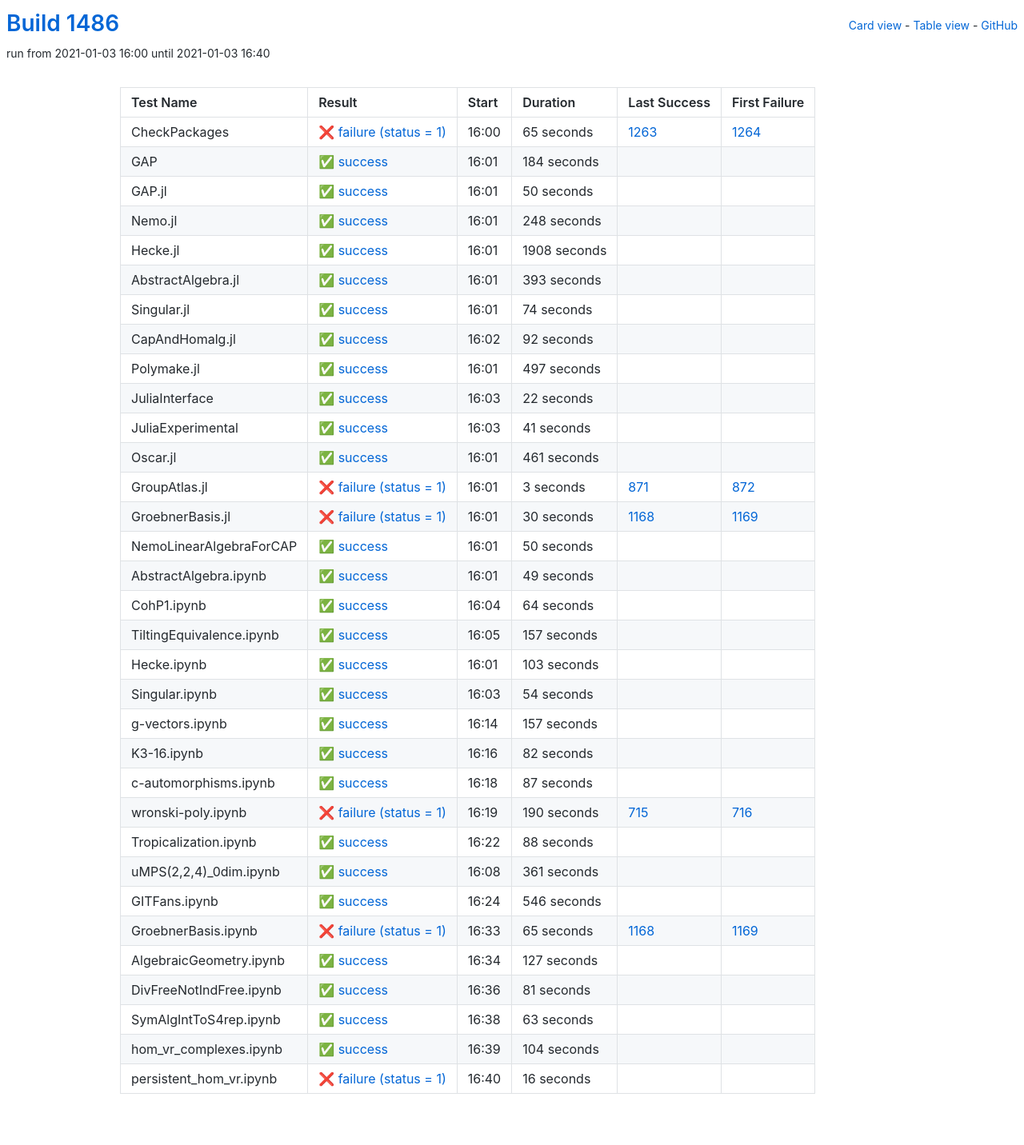
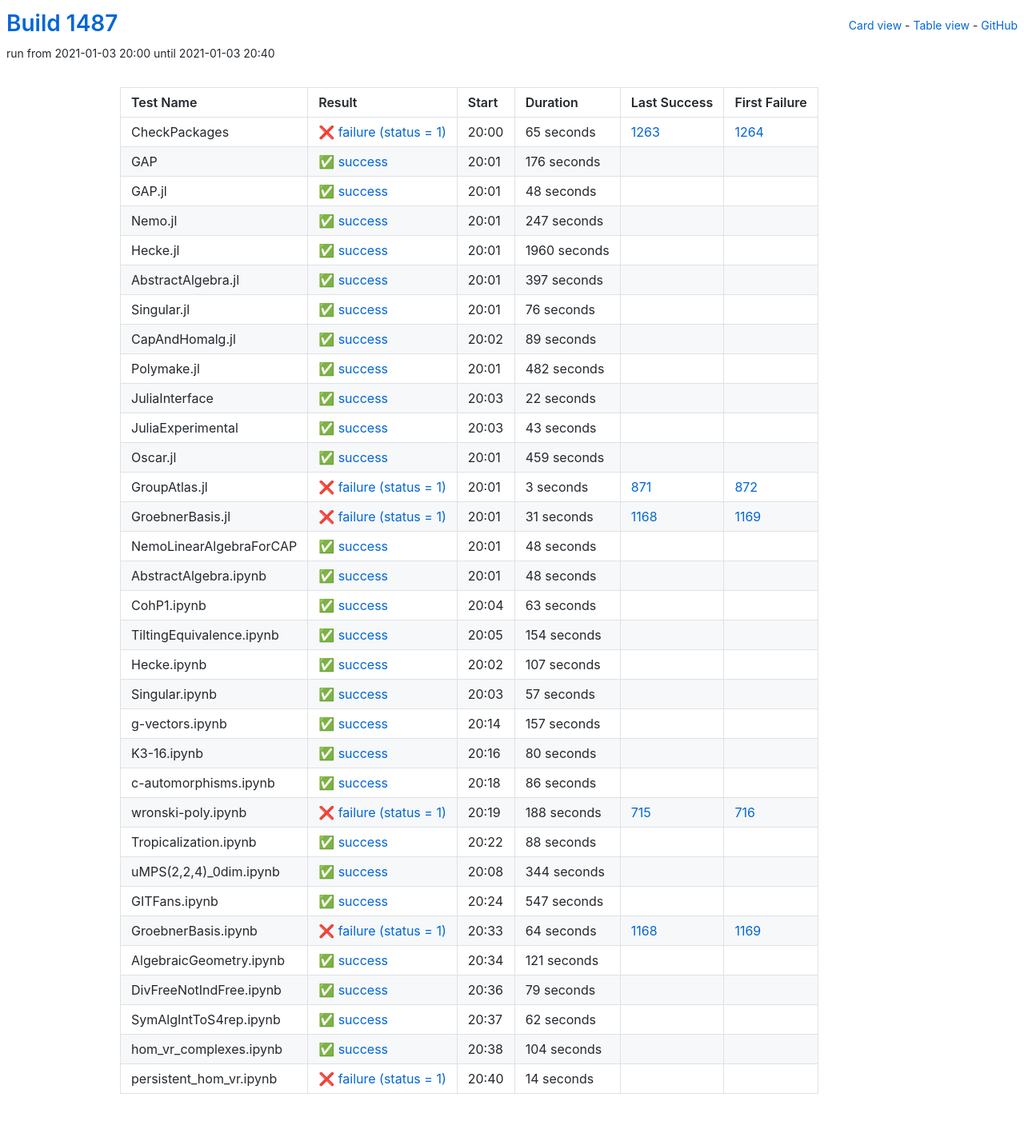
Before and after one commit to oscar-system/oscar-ci-status-stable, a Jekyll site: the page built from table.html, in a window 1280 px wide. Shown: the whole page at 80% size. Built offline with Jekyll 4.4.1, drawn with Linux system fonts in a browser that asks for light colours.

Commit message:
Build #1487

```diff
--- a/_data/ci.yml
+++ b/_data/ci.yml
@@ -1,6 +1,6 @@
 ---
-build: 1486
-build_url: https://oscarci.mathematik.uni-kl.de/job/oscar-stable/1486/
+build: 1487
+build_url: https://oscarci.mathematik.uni-kl.de/job/oscar-stable/1487/
 job: oscar-stable
 organization: oscar-system
 repo: oscar-ci-status-stable
@@ -8,8 +8,8 @@ repourl: https://github.com/oscar-system/oscar-ci-status-stable
 tests:
 - name: CheckPackages
   id: checkpackages
-  log: https://oscarci.mathematik.uni-kl.de/job/oscar-stable/1486/artifact/logs/build-1486/CheckPackages.log
-  start: 2021-01-03 16:00
+  log: https://oscarci.mathematik.uni-kl.de/job/oscar-stable/1487/artifact/logs/build-1487/CheckPackages.log
+  start: 2021-01-03 20:00
   success: false
   exitcode: 1
   status: failure
@@ -20,104 +20,104 @@ tests:
   first_failure_url: https://oscarci.mathematik.uni-kl.de/job/oscar-stable/1264/
 - name: GAP
   id: gap
-  log: https://oscarci.mathematik.uni-kl.de/job/oscar-stable/1486/artifact/logs/build-1486/GAP.log
-  start: 2021-01-03 16:01
+  log: https://oscarci.mathematik.uni-kl.de/job/oscar-stable/1487/artifact/logs/build-1487/GAP.log
+  start: 2021-01-03 20:01
   success: true
   exitcode: 0
   status: success
-  duration: 184
+  duration: 176
   last_success: false
   last_success_url:
   first_failure: false
   first_failure_url:
 - name: GAP.jl
   id: gap-jl
-  log: https://oscarci.mathematik.uni-kl.de/job/oscar-stable/1486/artifact/logs/build-1486/GAP.jl.log
-  start: 2021-01-03 16:01
+  log: https://oscarci.mathematik.uni-kl.de/job/oscar-stable/1487/artifact/logs/build-1487/GAP.jl.log
+  start: 2021-01-03 20:01
   success: true
   exitcode: 0
   status: success
-  duration: 50
+  duration: 48
   last_success: false
   last_success_url:
   first_failure: false
   first_failure_url:
 - name: Nemo.jl
   id: nemo-jl
-  log: https://oscarci.mathematik.uni-kl.de/job/oscar-stable/1486/artifact/logs/build-1486/Nemo.jl.log
-  start: 2021-01-03 16:01
+  log: https://oscarci.mathematik.uni-kl.de/job/oscar-stable/1487/artifact/logs/build-1487/Nemo.jl.log
+  start: 2021-01-03 20:01
   success: true
   exitcode: 0
   status: success
-  duration: 248
+  duration: 247
   last_success: false
   last_success_url:
   first_failure: false
   first_failure_url:
 - name: Hecke.jl
   id: hecke-jl
-  log: https://oscarci.mathematik.uni-kl.de/job/oscar-stable/1486/artifact/logs/build-1486/Hecke.jl.log
-  start: 2021-01-03 16:01
+  log: https://oscarci.mathematik.uni-kl.de/job/oscar-stable/1487/artifact/logs/build-1487/Hecke.jl.log
+  start: 2021-01-03 20:01
   success: true
   exitcode: 0
   status: success
-  duration: 1908
+  duration: 1960
   last_success: false
   last_success_url:
   first_failure: false
   first_failure_url:
 - name: AbstractAlgebra.jl
   id: abstractalgebra-jl
-  log: https://oscarci.mathematik.uni-kl.de/job/oscar-stable/1486/artifact/logs/build-1486/AbstractAlgebra.jl.log
-  start: 2021-01-03 16:01
+  log: https://oscarci.mathematik.uni-kl.de/job/oscar-stable/1487/artifact/logs/build-1487/AbstractAlgebra.jl.log
+  start: 2021-01-03 20:01
   success: true
   exitcode: 0
   status: success
-  duration: 393
+  duration: 397
   last_success: false
   last_success_url:
   first_failure: false
   first_failure_url:
 - name: Singular.jl
   id: singular-jl
-  log: https://oscarci.mathematik.uni-kl.de/job/oscar-stable/1486/artifact/logs/build-1486/Singular.jl.log
-  start: 2021-01-03 16:01
+  log: https://oscarci.mathematik.uni-kl.de/job/oscar-stable/1487/artifact/logs/build-1487/Singular.jl.log
+  start: 2021-01-03 20:01
   success: true
   exitcode: 0
   status: success
-  duration: 74
+  duration: 76
   last_success: false
   last_success_url:
   first_failure: false
   first_failure_url:
 - name: CapAndHomalg.jl
   id: capandhomalg-jl
-  log: https://oscarci.mathematik.uni-kl.de/job/oscar-stable/1486/artifact/logs/build-1486/CapAndHomalg.jl.log
-  start: 2021-01-03 16:02
+  log: https://oscarci.mathematik.uni-kl.de/job/oscar-stable/1487/artifact/logs/build-1487/CapAndHomalg.jl.log
+  start: 2021-01-03 20:02
   success: true
   exitcode: 0
   status: success
-  duration: 92
+  duration: 89
   last_success: false
   last_success_url:
   first_failure: false
   first_failure_url:
 - name: Polymake.jl
   id: polymake-jl
-  log: https://oscarci.mathematik.uni-kl.de/job/oscar-stable/1486/artifact/logs/build-1486/Polymake.jl.log
-  start: 2021-01-03 16:01
+  log: https://oscarci.mathematik.uni-kl.de/job/oscar-stable/1487/artifact/logs/build-1487/Polymake.jl.log
+  start: 2021-01-03 20:01
   success: true
   exitcode: 0
   status: success
-  duration: 497
+  duration: 482
   last_success: false
   last_success_url:
   first_failure: false
   first_failure_url:
 - name: JuliaInterface
   id: juliainterface
-  log: https://oscarci.mathematik.uni-kl.de/job/oscar-stable/1486/artifact/logs/build-1486/JuliaInterface.log
-  start: 2021-01-03 16:03
+  log: https://oscarci.mathematik.uni-kl.de/job/oscar-stable/1487/artifact/logs/build-1487/JuliaInterface.log
+  start: 2021-01-03 20:03
   success: true
   exitcode: 0
   status: success
@@ -128,32 +128,32 @@ tests:
   first_failure_url:
 - name: JuliaExperimental
   id: juliaexperimental
-  log: https://oscarci.mathematik.uni-kl.de/job/oscar-stable/1486/artifact/logs/build-1486/JuliaExperimental.log
-  start: 2021-01-03 16:03
+  log: https://oscarci.mathematik.uni-kl.de/job/oscar-stable/1487/artifact/logs/build-1487/JuliaExperimental.log
+  start: 2021-01-03 20:03
   success: true
   exitcode: 0
   status: success
-  duration: 41
+  duration: 43
   last_success: false
   last_success_url:
   first_failure: false
   first_failure_url:
 - name: Oscar.jl
   id: oscar-jl
-  log: https://oscarci.mathematik.uni-kl.de/job/oscar-stable/1486/artifact/logs/build-1486/Oscar.jl.log
-  start: 2021-01-03 16:01
+  log: https://oscarci.mathematik.uni-kl.de/job/oscar-stable/1487/artifact/logs/build-1487/Oscar.jl.log
+  start: 2021-01-03 20:01
   success: true
   exitcode: 0
   status: success
-  duration: 461
+  duration: 459
   last_success: false
   last_success_url:
   first_failure: false
   first_failure_url:
 - name: GroupAtlas.jl
   id: groupatlas-jl
-  log: https://oscarci.mathematik.uni-kl.de/job/oscar-stable/1486/artifact/logs/build-1486/GroupAtlas.jl.log
-  start: 2021-01-03 16:01
+  log: https://oscarci.mathematik.uni-kl.de/job/oscar-stable/1487/artifact/logs/build-1487/GroupAtlas.jl.log
+  start: 2021-01-03 20:01
   success: false
   exitcode: 1
   status: failure
@@ -164,92 +164,92 @@ tests:
   first_failure_url: https://oscarci.mathematik.uni-kl.de/job/oscar-stable/872/
 - name: GroebnerBasis.jl
   id: groebnerbasis-jl
-  log: https://oscarci.mathematik.uni-kl.de/job/oscar-stable/1486/artifact/logs/build-1486/GroebnerBasis.jl.log
-  start: 2021-01-03 16:01
+  log: https://oscarci.mathematik.uni-kl.de/job/oscar-stable/1487/artifact/logs/build-1487/GroebnerBasis.jl.log
+  start: 2021-01-03 20:01
   success: false
   exitcode: 1
   status: failure
-  duration: 30
+  duration: 31
   last_success: 1168
   last_success_url: https://oscarci.mathematik.uni-kl.de/job/oscar-stable/1168/
   first_failure: 1169
   first_failure_url: https://oscarci.mathematik.uni-kl.de/job/oscar-stable/1169/
 - name: NemoLinearAlgebraForCAP
   id: nemolinearalgebraforcap
-  log: https://oscarci.mathematik.uni-kl.de/job/oscar-stable/1486/artifact/logs/build-1486/NemoLinearAlgebraForCAP.log
-  start: 2021-01-03 16:01
+  log: https://oscarci.mathematik.uni-kl.de/job/oscar-stable/1487/artifact/logs/build-1487/NemoLinearAlgebraForCAP.log
+  start: 2021-01-03 20:01
   success: true
   exitcode: 0
   status: success
-  duration: 50
+  duration: 48
   last_success: false
   last_success_url:
   first_failure: false
   first_failure_url:
 - name: AbstractAlgebra.ipynb
   id: abstractalgebra-ipynb
-  log: https://oscarci.mathematik.uni-kl.de/job/oscar-stable/1486/artifact/logs/build-1486/AbstractAlgebra.ipynb.log
-  start: 2021-01-03 16:01
+  log: https://oscarci.mathematik.uni-kl.de/job/oscar-stable/1487/artifact/logs/build-1487/AbstractAlgebra.ipynb.log
+  start: 2021-01-03 20:01
   success: true
   exitcode: 0
   status: success
-  duration: 49
+  duration: 48
   last_success: false
   last_success_url:
   first_failure: false
   first_failure_url:
 - name: CohP1.ipynb
   id: cohp1-ipynb
-  log: https://oscarci.mathematik.uni-kl.de/job/oscar-stable/1486/artifact/logs/build-1486/CohP1.ipynb.log
-  start: 2021-01-03 16:04
+  log: https://oscarci.mathematik.uni-kl.de/job/oscar-stable/1487/artifact/logs/build-1487/CohP1.ipynb.log
+  start: 2021-01-03 20:04
   success: true
   exitcode: 0
   status: success
-  duration: 64
+  duration: 63
   last_success: false
   last_success_url:
   first_failure: false
   first_failure_url:
 - name: TiltingEquivalence.ipynb
   id: tiltingequivalence-ipynb
-  log: https://oscarci.mathematik.uni-kl.de/job/oscar-stable/1486/artifact/logs/build-1486/TiltingEquivalence.ipynb.log
-  start: 2021-01-03 16:05
+  log: https://oscarci.mathematik.uni-kl.de/job/oscar-stable/1487/artifact/logs/build-1487/TiltingEquivalence.ipynb.log
+  start: 2021-01-03 20:05
   success: true
   exitcode: 0
   status: success
-  duration: 157
+  duration: 154
   last_success: false
   last_success_url:
   first_failure: false
   first_failure_url:
 - name: Hecke.ipynb
   id: hecke-ipynb
-  log: https://oscarci.mathematik.uni-kl.de/job/oscar-stable/1486/artifact/logs/build-1486/Hecke.ipynb.log
-  start: 2021-01-03 16:01
+  log: https://oscarci.mathematik.uni-kl.de/job/oscar-stable/1487/artifact/logs/build-1487/Hecke.ipynb.log
+  start: 2021-01-03 20:02
   success: true
   exitcode: 0
   status: success
-  duration: 103
+  duration: 107
   last_success: false
   last_success_url:
   first_failure: false
   first_failure_url:
 - name: Singular.ipynb
   id: singular-ipynb
-  log: https://oscarci.mathematik.uni-kl.de/job/oscar-stable/1486/artifact/logs/build-1486/Singular.ipynb.log
-  start: 2021-01-03 16:03
+  log: https://oscarci.mathematik.uni-kl.de/job/oscar-stable/1487/artifact/logs/build-1487/Singular.ipynb.log
+  start: 2021-01-03 20:03
   success: true
   exitcode: 0
   status: success
-  duration: 54
+  duration: 57
   last_success: false
   last_success_url:
   first_failure: false
   first_failure_url:
 - name: g-vectors.ipynb
   id: g-vectors-ipynb
-  log: https://oscarci.mathematik.uni-kl.de/job/oscar-stable/1486/artifact/logs/build-1486/g-vectors.ipynb.log
-  start: 2021-01-03 16:14
+  log: https://oscarci.mathematik.uni-kl.de/job/oscar-stable/1487/artifact/logs/build-1487/g-vectors.ipynb.log
+  start: 2021-01-03 20:14
   success: true
   exitcode: 0
   status: success
@@ -260,44 +260,44 @@ tests:
   first_failure_url:
 - name: K3-16.ipynb
   id: k3-16-ipynb
-  log: https://oscarci.mathematik.uni-kl.de/job/oscar-stable/1486/artifact/logs/build-1486/K3-16.ipynb.log
-  start: 2021-01-03 16:16
+  log: https://oscarci.mathematik.uni-kl.de/job/oscar-stable/1487/artifact/logs/build-1487/K3-16.ipynb.log
+  start: 2021-01-03 20:16
   success: true
   exitcode: 0
   status: success
-  duration: 82
+  duration: 80
   last_success: false
   last_success_url:
   first_failure: false
   first_failure_url:
 - name: c-automorphisms.ipynb
   id: c-automorphisms-ipynb
-  log: https://oscarci.mathematik.uni-kl.de/job/oscar-stable/1486/artifact/logs/build-1486/c-automorphisms.ipynb.log
-  start: 2021-01-03 16:18
+  log: https://oscarci.mathematik.uni-kl.de/job/oscar-stable/1487/artifact/logs/build-1487/c-automorphisms.ipynb.log
+  start: 2021-01-03 20:18
   success: true
   exitcode: 0
   status: success
-  duration: 87
+  duration: 86
   last_success: false
   last_success_url:
   first_failure: false
   first_failure_url:
 - name: wronski-poly.ipynb
   id: wronski-poly-ipynb
-  log: https://oscarci.mathematik.uni-kl.de/job/oscar-stable/1486/artifact/logs/build-1486/wronski-poly.ipynb.log
-  start: 2021-01-03 16:19
+  log: https://oscarci.mathematik.uni-kl.de/job/oscar-stable/1487/artifact/logs/build-1487/wronski-poly.ipynb.log
+  start: 2021-01-03 20:19
   success: false
   exitcode: 1
   status: failure
-  duration: 190
+  duration: 188
   last_success: 715
   last_success_url: https://oscarci.mathematik.uni-kl.de/job/oscar-stable/715/
   first_failure: 716
   first_failure_url: https://oscarci.mathematik.uni-kl.de/job/oscar-stable/716/
 - name: Tropicalization.ipynb
   id: tropicalization-ipynb
-  log: https://oscarci.mathematik.uni-kl.de/job/oscar-stable/1486/artifact/logs/build-1486/Tropicalization.ipynb.log
-  start: 2021-01-03 16:22
+  log: https://oscarci.mathematik.uni-kl.de/job/oscar-stable/1487/artifact/logs/build-1487/Tropicalization.ipynb.log
+  start: 2021-01-03 20:22
   success: true
   exitcode: 0
   status: success
@@ -308,80 +308,80 @@ tests:
   first_failure_url:
 - name: uMPS(2,2,4)_0dim.ipynb
   id: umps-2-2-4-0dim-ipynb
-  log: https://oscarci.mathematik.uni-kl.de/job/oscar-stable/1486/artifact/logs/build-1486/uMPS-2-2-4-_0dim.ipynb.log
-  start: 2021-01-03 16:08
+  log: https://oscarci.mathematik.uni-kl.de/job/oscar-stable/1487/artifact/logs/build-1487/uMPS-2-2-4-_0dim.ipynb.log
+  start: 2021-01-03 20:08
   success: true
   exitcode: 0
   status: success
-  duration: 361
+  duration: 344
   last_success: false
   last_success_url:
   first_failure: false
   first_failure_url:
 - name: GITFans.ipynb
   id: gitfans-ipynb
-  log: https://oscarci.mathematik.uni-kl.de/job/oscar-stable/1486/artifact/logs/build-1486/GITFans.ipynb.log
-  start: 2021-01-03 16:24
+  log: https://oscarci.mathematik.uni-kl.de/job/oscar-stable/1487/artifact/logs/build-1487/GITFans.ipynb.log
+  start: 2021-01-03 20:24
   success: true
   exitcode: 0
   status: success
-  duration: 546
+  duration: 547
   last_success: false
   last_success_url:
   first_failure: false
   first_failure_url:
 - name: GroebnerBasis.ipynb
   id: groebnerbasis-ipynb
-  log: https://oscarci.mathematik.uni-kl.de/job/oscar-stable/1486/artifact/logs/build-1486/GroebnerBasis.ipynb.log
-  start: 2021-01-03 16:33
+  log: https://oscarci.mathematik.uni-kl.de/job/oscar-stable/1487/artifact/logs/build-1487/GroebnerBasis.ipynb.log
+  start: 2021-01-03 20:33
   success: false
   exitcode: 1
   status: failure
-  duration: 65
+  duration: 64
   last_success: 1168
   last_success_url: https://oscarci.mathematik.uni-kl.de/job/oscar-stable/1168/
   first_failure: 1169
   first_failure_url: https://oscarci.mathematik.uni-kl.de/job/oscar-stable/1169/
 - name: AlgebraicGeometry.ipynb
   id: algebraicgeometry-ipynb
-  log: https://oscarci.mathematik.uni-kl.de/job/oscar-stable/1486/artifact/logs/build-1486/AlgebraicGeometry.ipynb.log
-  start: 2021-01-03 16:34
+  log: https://oscarci.mathematik.uni-kl.de/job/oscar-stable/1487/artifact/logs/build-1487/AlgebraicGeometry.ipynb.log
+  start: 2021-01-03 20:34
   success: true
   exitcode: 0
   status: success
-  duration: 127
+  duration: 121
   last_success: false
   last_success_url:
   first_failure: false
   first_failure_url:
 - name: DivFreeNotIndFree.ipynb
   id: divfreenotindfree-ipynb
-  log: https://oscarci.mathematik.uni-kl.de/job/oscar-stable/1486/artifact/logs/build-1486/DivFreeNotIndFree.ipynb.log
-  start: 2021-01-03 16:36
+  log: https://oscarci.mathematik.uni-kl.de/job/oscar-stable/1487/artifact/logs/build-1487/DivFreeNotIndFree.ipynb.log
+  start: 2021-01-03 20:36
   success: true
   exitcode: 0
   status: success
-  duration: 81
+  duration: 79
   last_success: false
   last_success_url:
   first_failure: false
   first_failure_url:
 - name: SymAlgIntToS4rep.ipynb
   id: symalginttos4rep-ipynb
-  log: https://oscarci.mathematik.uni-kl.de/job/oscar-stable/1486/artifact/logs/build-1486/SymAlgIntToS4rep.ipynb.log
-  start: 2021-01-03 16:38
+  log: https://oscarci.mathematik.uni-kl.de/job/oscar-stable/1487/artifact/logs/build-1487/SymAlgIntToS4rep.ipynb.log
+  start: 2021-01-03 20:37
   success: true
   exitcode: 0
   status: success
-  duration: 63
+  duration: 62
   last_success: false
   last_success_url:
   first_failure: false
   first_failure_url:
 - name: hom_vr_complexes.ipynb
   id: hom-vr-complexes-ipynb
-  log: https://oscarci.mathematik.uni-kl.de/job/oscar-stable/1486/artifact/logs/build-1486/hom_vr_complexes.ipynb.log
-  start: 2021-01-03 16:39
+  log: https://oscarci.mathematik.uni-kl.de/job/oscar-stable/1487/artifact/logs/build-1487/hom_vr_complexes.ipynb.log
+  start: 2021-01-03 20:38
   success: true
   exitcode: 0
   status: success
@@ -392,12 +392,12 @@ tests:
   first_failure_url:
 - name: persistent_hom_vr.ipynb
   id: persistent-hom-vr-ipynb
-  log: https://oscarci.mathematik.uni-kl.de/job/oscar-stable/1486/artifact/logs/build-1486/persistent_hom_vr.ipynb.log
-  start: 2021-01-03 16:40
+  log: https://oscarci.mathematik.uni-kl.de/job/oscar-stable/1487/artifact/logs/build-1487/persistent_hom_vr.ipynb.log
+  start: 2021-01-03 20:40
   success: false
   exitcode: 1
   status: failure
-  duration: 16
+  duration: 14
   last_success: false
   last_success_url:
   first_failure: false
```
Also changed, not shown: README.md.
